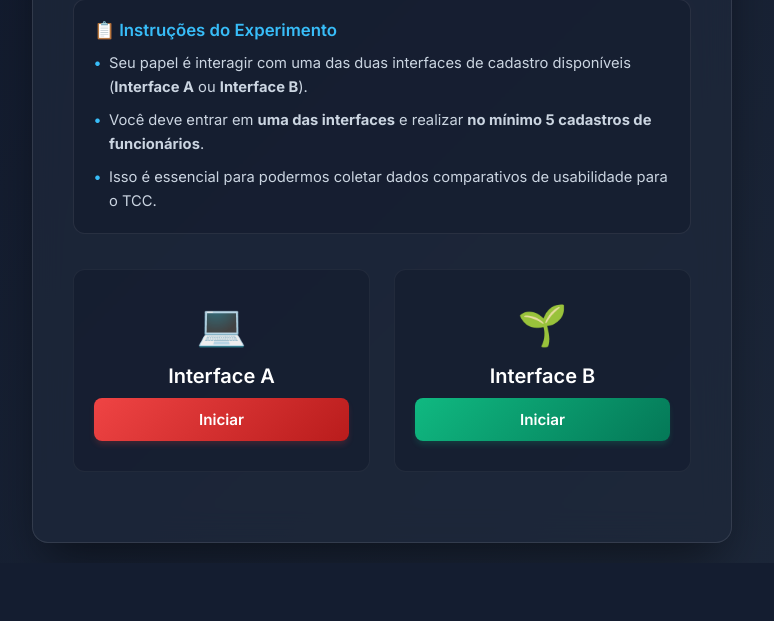
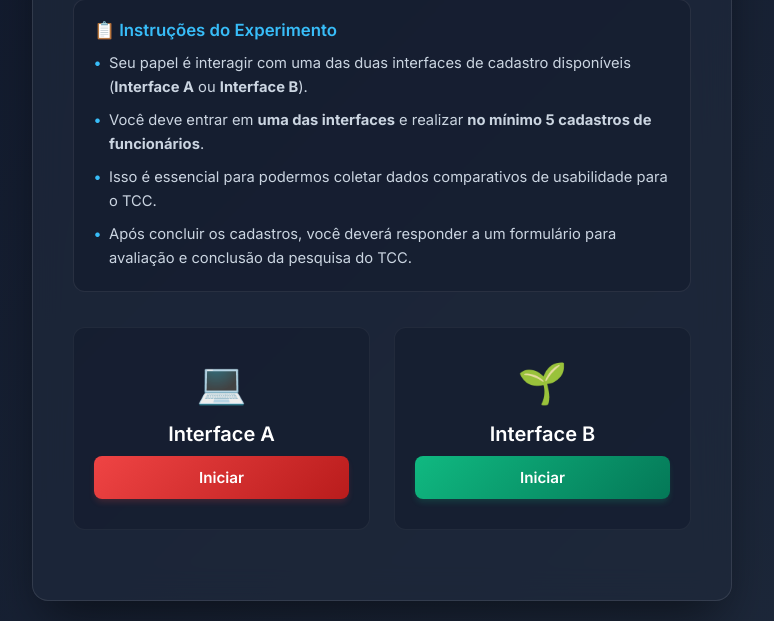
Before and after one commit to MatheusNelvam/TesteA-B-TCC, a Django app: template experimento/templates/experimento/selecao.html in a window 1280 px wide. Shown: the part 242-863 px from the top of the page, without its empty margins (258-1032 px from the left). Before the commit the page ends 792 px from the top, so only its background shows below. Run offline with Django 5.2, Linux system fonts and the light colour scheme; the template is opened without the code that fills it, so the values that code supplies are empty.

Commit message:
add survey step notice in selection page instructions

```diff
--- a/experimento/templates/experimento/selecao.html
+++ b/experimento/templates/experimento/selecao.html
@@ -218,9 +218,13 @@
                     <span>Você deve entrar em <strong> uma das interfaces</strong> e realizar <strong>no mínimo 5
                             cadastros de funcionários</strong>.</span>
                 </li>
+                <li style="margin-bottom: 10px; display: flex; align-items: flex-start; gap: 8px;">
+                    <span style="color: #38bdf8; font-weight: bold;">•</span>
+                    <span>Isso é essencial para podermos coletar dados comparativos de usabilidade para o TCC.</span>
+                </li>
                 <li style="display: flex; align-items: flex-start; gap: 8px;">
                     <span style="color: #38bdf8; font-weight: bold;">•</span>
-                    <span>Isso é essencial para podermos coletar dados comparativos de usabilidade para o TCC.</span>
+                    <span>Após concluir os cadastros, você deverá responder a um formulário para avaliação e conclusão da pesquisa do TCC.</span>
                 </li>
             </ul>
         </div>
```
